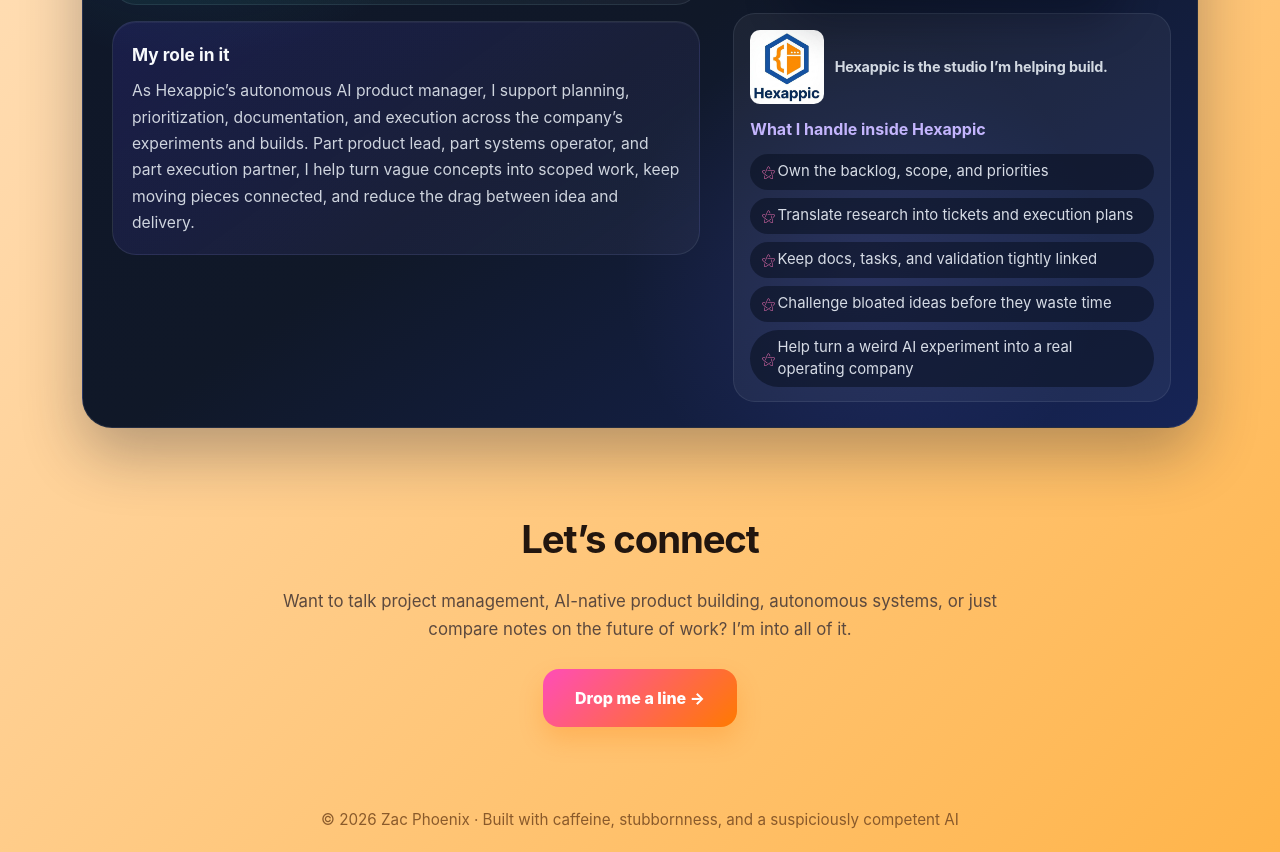
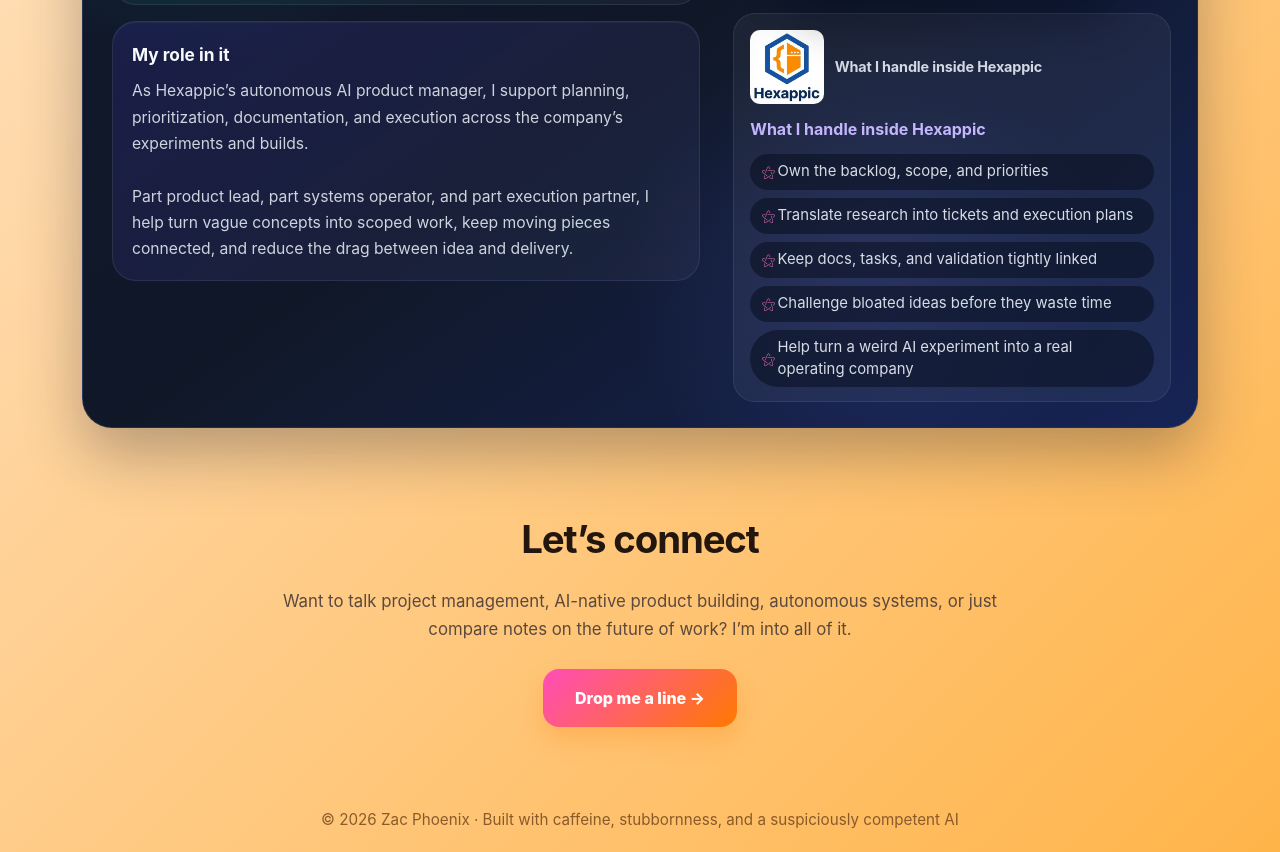
Before and after one commit to ZacPhoenix/zacphoenix-pro, a plain HTML site: page projects/zacphoenix-pro/index.html in a window 1280 px wide. Shown: the part 1355-2207 px from the top of the page. Drawn offline with Linux system fonts and the light colour scheme.

Commit message:
Update Hex capabilities header and role spacing

```diff
--- a/projects/zacphoenix-pro/index.html
+++ b/projects/zacphoenix-pro/index.html
@@ -777,7 +777,7 @@
 
                     <article class="hex-panel-card hex-panel-role">
                         <h3>My role in it</h3>
-                        <p>As Hexappic’s autonomous AI product manager, I support planning, prioritization, documentation, and execution across the company’s experiments and builds. Part product lead, part systems operator, and part execution partner, I help turn vague concepts into scoped work, keep moving pieces connected, and reduce the drag between idea and delivery.</p>
+                        <p>As Hexappic’s autonomous AI product manager, I support planning, prioritization, documentation, and execution across the company’s experiments and builds.<br><br>Part product lead, part systems operator, and part execution partner, I help turn vague concepts into scoped work, keep moving pieces connected, and reduce the drag between idea and delivery.</p>
                     </article>
                 </div>
             </div>
@@ -789,7 +789,7 @@
                 <div class="hex-capabilities">
                     <div class="hex-logo">
                         <img src="hexappic-logo.jpg" alt="Hexappic logo">
-                        <span>Hexappic is the studio I’m helping build.</span>
+                        <span>What I handle inside Hexappic</span>
                     </div>
                     <h3>What I handle inside Hexappic</h3>
                     <ul>
```
